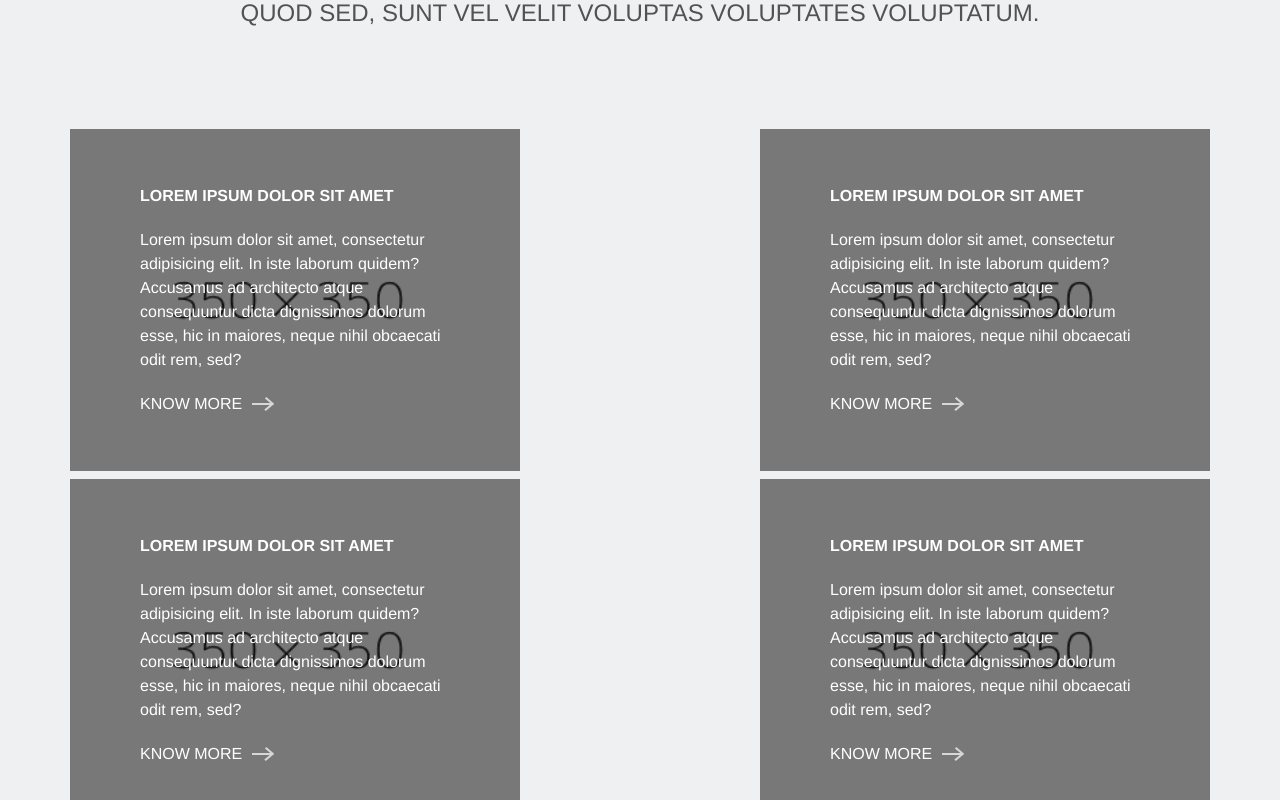
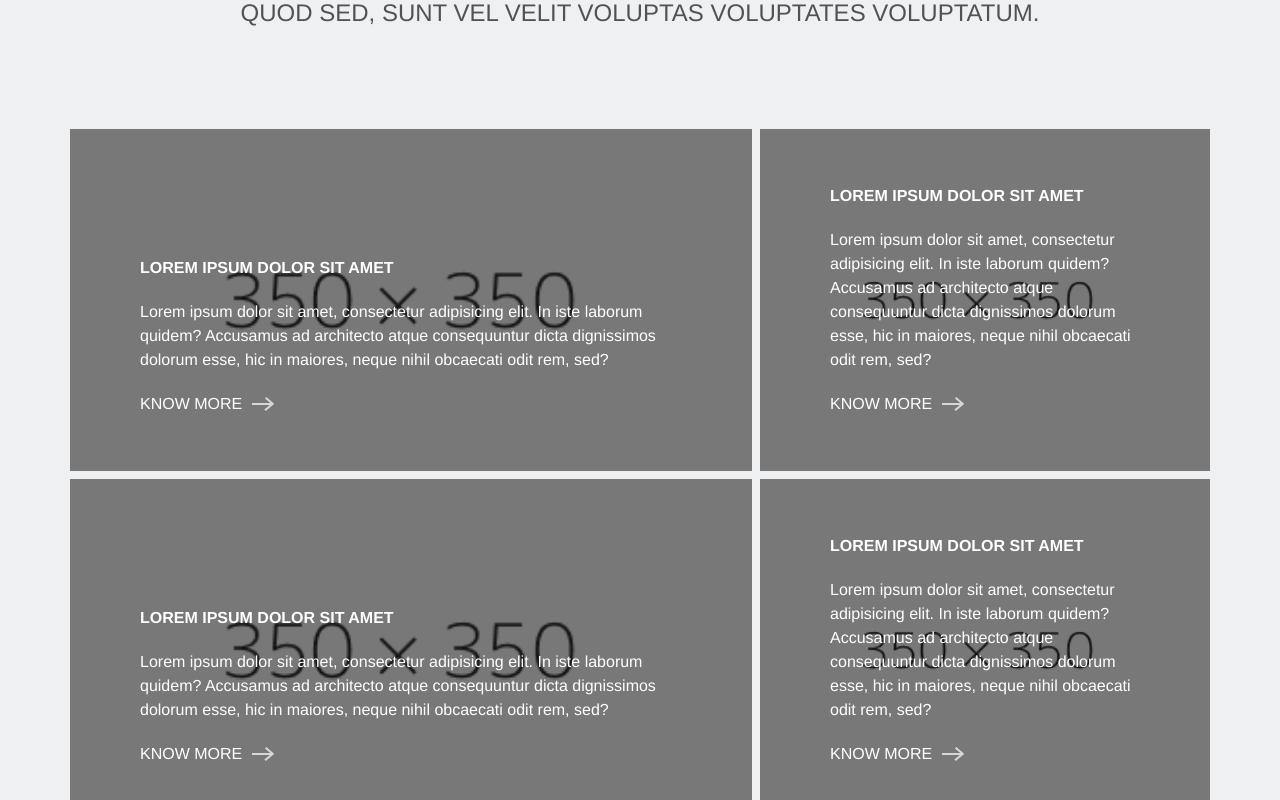
Before and after one commit to verstaulo/project, a React (Vite) app: page / in a window 1280 px wide. Shown: the part 3760-4560 px from the top of the page. Built offline with nearby package versions, Linux system fonts and the light colour scheme.

Commit message:
fix eslint plugin "whitespaces"

```diff
--- a/src/components/Header/Nav/index.jsx
+++ b/src/components/Header/Nav/index.jsx
@@ -5,7 +5,7 @@ function Nav() {
   const handleClick = () => {
     setOpen(!open)
   }
-  const cn = 'h-1 w-[30px] origin-center bg-slate-700 transition'
+  const cn = 'h-1 w-[30px] origin-center bg-slate-700 transition '
   return (
     <div
       className='relative flex size-[1.875rem] cursor-pointer flex-col justify-center gap-1'
--- a/src/components/OurServices/index.jsx
+++ b/src/components/OurServices/index.jsx
@@ -34,17 +34,15 @@ function ServiceCard({ size }) {
     <div
       className={`
         min-w-[21.875rem] basis-[450px] bg-[url(@/assets/350x350.png)] bg-cover bg-center
-        bg-no-repeat font-merriweather
-
-        max-[969px]:flex-grow
+        bg-no-repeat font-merriweather max-[969px]:flex-grow${size === 'big' ? ' flex-grow' : `
+          flex-shrink
+        `}
       `}
     >
       <div
         className={`
           relative flex h-full flex-col justify-end overflow-hidden bg-neutral-800/50 px-[70px]
           py-[55px] text-white
-
-          ${size === 'big' ? 'min-[969px]:flex-grow' : 'min-[969px]:flex-shrink'}
         `}
       >
         <h3 className='pb-5 font-bold uppercase'>Lorem ipsum dolor sit amet</h3>
```
Also changed, not shown: src/components/FeaturedWorks/index.jsx (+2 -7 lines), src/components/Hero/index.jsx (+2 -6 lines), .eslintrc.cjs.
